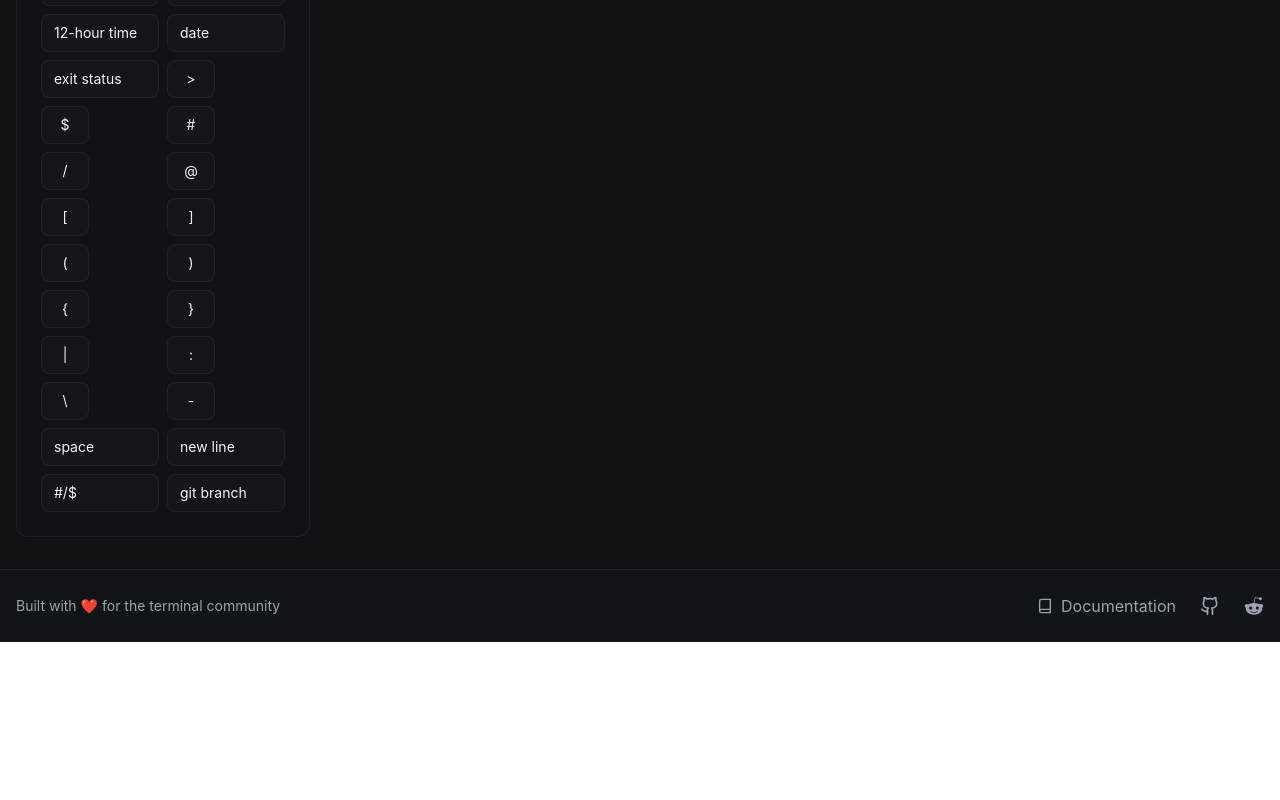
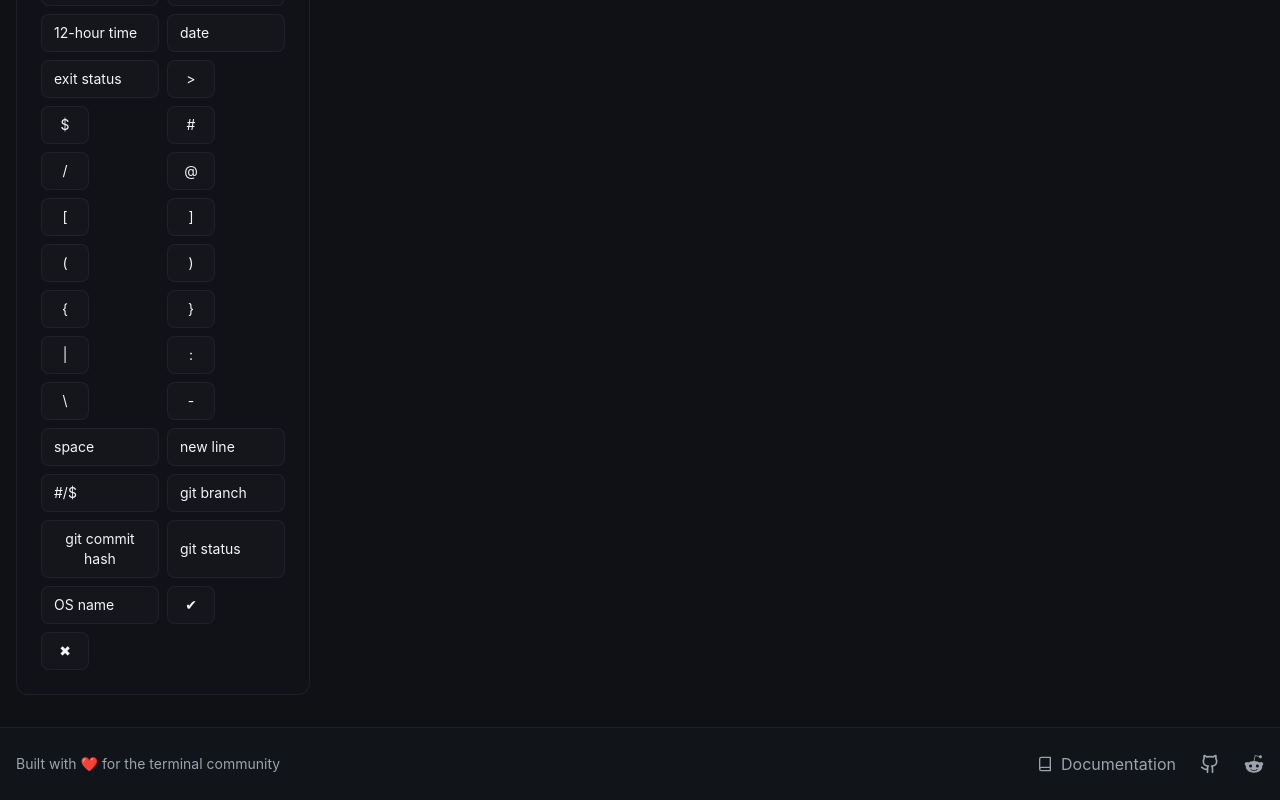
Before and after one commit to shivamksharma/MinimalistPromptGenerator, a React (Vite) app: page / in a window 1280 px wide. Shown: the part 534-1334 px from the top of the page. Before the commit the page ends 1176 px from the top, so only its background shows below. Built offline with nearby package versions, Linux system fonts and the light colour scheme.

Commit message:
feat: adding extra elements

```diff
--- a/src/App.tsx
+++ b/src/App.tsx
@@ -65,6 +65,11 @@ const elements = [
   { id: 'newline', label: 'new line', category: 'special' },
   { id: 'prompt', label: '#/$', category: 'special' },
   { id: 'git_branch', label: 'git branch', category: 'git' },
+  { id: 'git_commit', label: 'git commit hash', category: 'git' },
+  { id: 'git_status', label: 'git status', category: 'git' },
+  { id: 'os', label: 'OS name', category: 'system' },
+  { id: 'check', label: '✔', category: 'symbols' },
+  { id: 'cross', label: '✖', category: 'symbols' }
 ];
 
 function App() {
```
